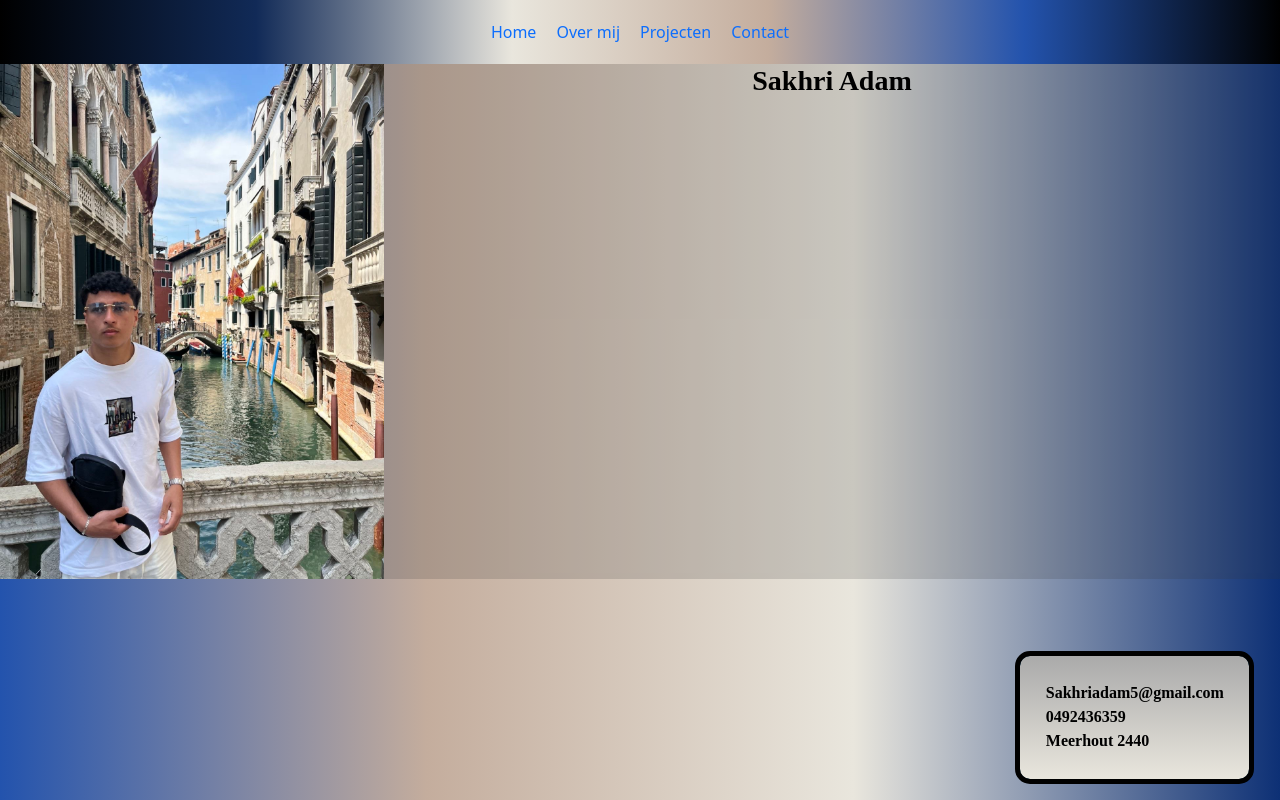
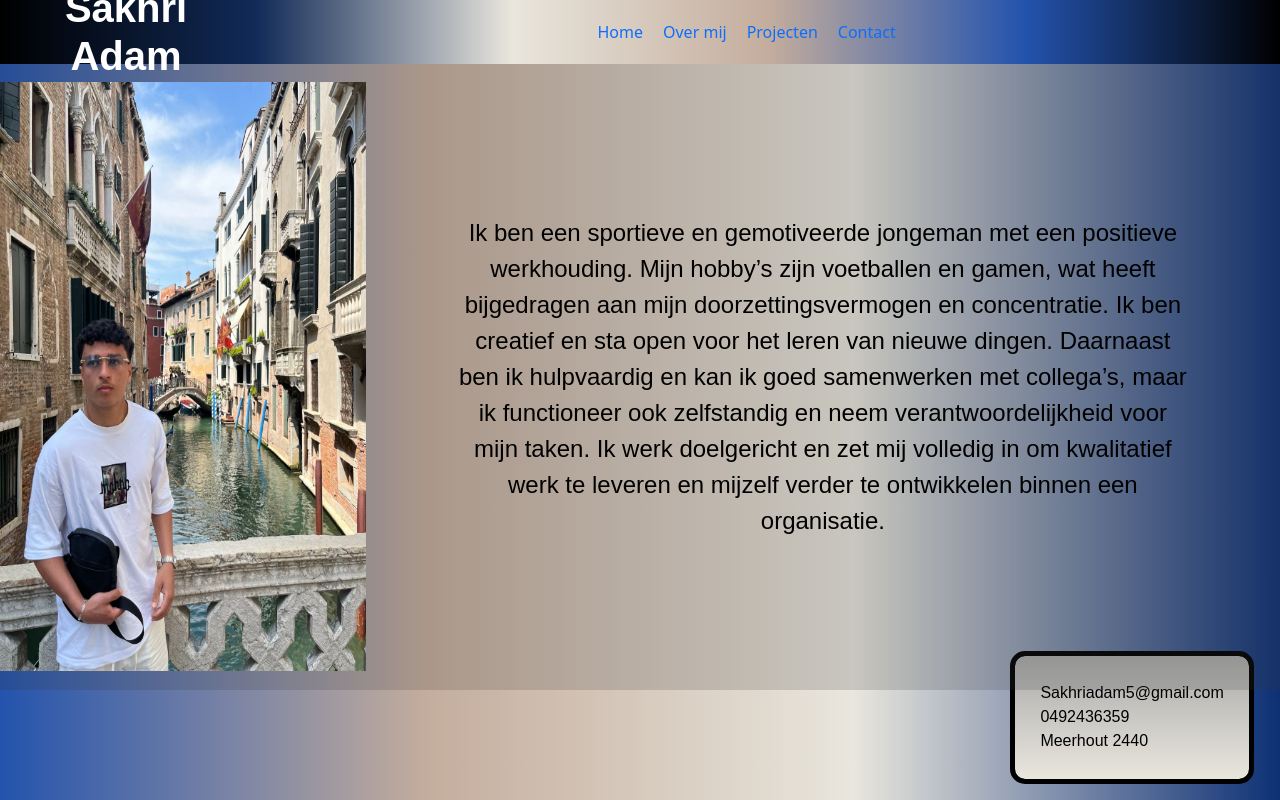
Before and after one commit to webpxl/41dvo1070-werkplekleren-1-portfolio-25-26-grdvo-Sakhri-Adam, a plain HTML site: page Index.html in a window 1280 px wide. Drawn offline with nearby package versions, Linux system fonts and the light colour scheme.

Commit message:
Ik heb de text over mij toegevoed en mooi geplaats daarna mijn naam in de hoek geplaatst en daarna ook de foto mooie layout gegeven

```diff
--- a/Index.html
+++ b/Index.html
@@ -12,6 +12,7 @@
 </head>
 <body>
 <nav>
+    <h1>Sakhri Adam</h1>
     <ul class="main-nav">
         <li><a href="Index.html">Home</a></li>
         <li><a href="OverMij.html">Over mij</a></li>
@@ -24,13 +25,20 @@
     <a class="contact-link" href="tel:0492436359"><p>0492436359</p></a>
     <a class="contact-link" href="https://maps.app.goo.gl/9z7yCMCUWEumcYzs5"><p>Meerhout 2440</p></a>
 </div>
-      <header>
+<header>
+    <div class="profiel-foto">
+    <img class="me" src="Assets/Pfoto1.jpg" alt="fotoAdamSakhri"/>
+    </div>
+    <div class="hero">
+        <p class="over-mij">
+            Ik ben een sportieve en gemotiveerde jongeman met een positieve werkhouding. Mijn hobby’s zijn voetballen en
+            gamen, wat heeft bijgedragen aan mijn doorzettingsvermogen en concentratie. Ik ben creatief en sta open voor
+            het leren van nieuwe dingen. Daarnaast ben ik hulpvaardig en kan ik goed samenwerken met collega’s, maar ik
+            functioneer ook zelfstandig en neem verantwoordelijkheid voor mijn taken. Ik werk doelgericht en zet mij
+            volledig in om kwalitatief werk te leveren en mijzelf verder te ontwikkelen binnen een organisatie.
+        </p>
+    </div>
 
-          <img class="me" src="Assets/Pfoto1.jpg" alt="fotoAdamSakhri"/>
-            <section class="hero">
-            <h1>Sakhri Adam</h1>
-            </section>
-
-      </header>
+</header>
 </body>
 </html>
--- a/Style.css
+++ b/Style.css
@@ -9,31 +9,25 @@ body{
     box-sizing: border-box;
 }
 h1{
-    color: rgb(0, 0, 0);
+    color: #ffffff;
     margin: 0;
-
-    font-size: clamp(18px, 3.5vw, 28px);
-    font-family: merriweather, serif;
+    font-size: 250%;
+    font-family: Oswald, sans-serif;
     font-weight: bolder;
     text-align: center;
+    align-items: center;
 }
 p{
     color: #000000;
     margin: 0;
     font-size: clamp(12px, 2.5vw, 16px);
-    font-weight: bold;
-    font-family: merriweather, serif;
+    font-family: Oswald, sans-serif;
+    font-weight: lighter;
 }
 a{
     text-decoration: none;
 }
-.contact-link{
-    text-decoration: none;
-}
-.contact-link:hover{
-    font-family: merriweather, serif;
-    color: #0d3075;
-}
+
 
 nav{
     position: fixed;
@@ -72,38 +66,61 @@ li{
 }
 
 header{
-
     position: relative;
     display: flex;
-    justify-content: flex-end;
+    flex-wrap: nowrap;
     width: 100%;
     height: 100%;
-
-    box-sizing: border-box;
-    padding: 0;
-    overflow: visible;
 }
 
+.profiel-foto{
+    width: 40%;
+    height:85% ;
+    box-sizing: border-box;
+    background: rgba(55, 55, 55, 0.18);
+}
 .me{
-    position: absolute;
-    left: 0;
-    top: 0;
-    width: 30%;
-    height: 70%;
+    display: flex;
+    justify-content: flex-start;
+    width: 100%;
+    height: 100%;
+    padding: 5% 0 ;
 }
-
 .hero{
-    position: absolute;
-    width: 70%;
-    height: 70%;
+    width: 100%;
+    height: 85%;
+    max-height: 85%;
     box-sizing: border-box;
     display: flex;
     flex-direction: column;
     align-items: center;
     justify-content: flex-start;
-    overflow: hidden;
+
     background: rgba(55, 55, 55, 0.18);
 }
+.over-mij{
+    display: flex;
+    align-items: center; /* vertically center contents inside the div */
+    justify-content: center; /* horizontally center contents */
+    text-align: center; /* ensure multiline text is centered */
+    align-self: center; /* center the block inside the parent .hero */
+    width: 100%;
+    height: 100%;
+    font-size: 150%; /* requested 150% on larger screens */
+    font-family: Oswald, sans-serif;
+    font-weight: lighter;
+    padding: 2% 10%;
+    box-sizing: border-box;
+}
+
+/* Responsive: make sure the .over-mij text scales down on small screens so it fits in the div */
+@media (max-width: 600px) {
+    .over-mij{
+        font-size: 1rem; /* reduce for phones */
+        padding: 3% 6%;
+    }
+}
+
 
 .persoonsgegevens{
     padding: 2%;
@@ -115,3 +132,10 @@ header{
     right: 2%;
     bottom: 2%;
 }
+.contact-link{
+    text-decoration: none;
+}
+.contact-link:hover{
+    font-family: merriweather, serif;
+    color: #0d3075;
+}
```
